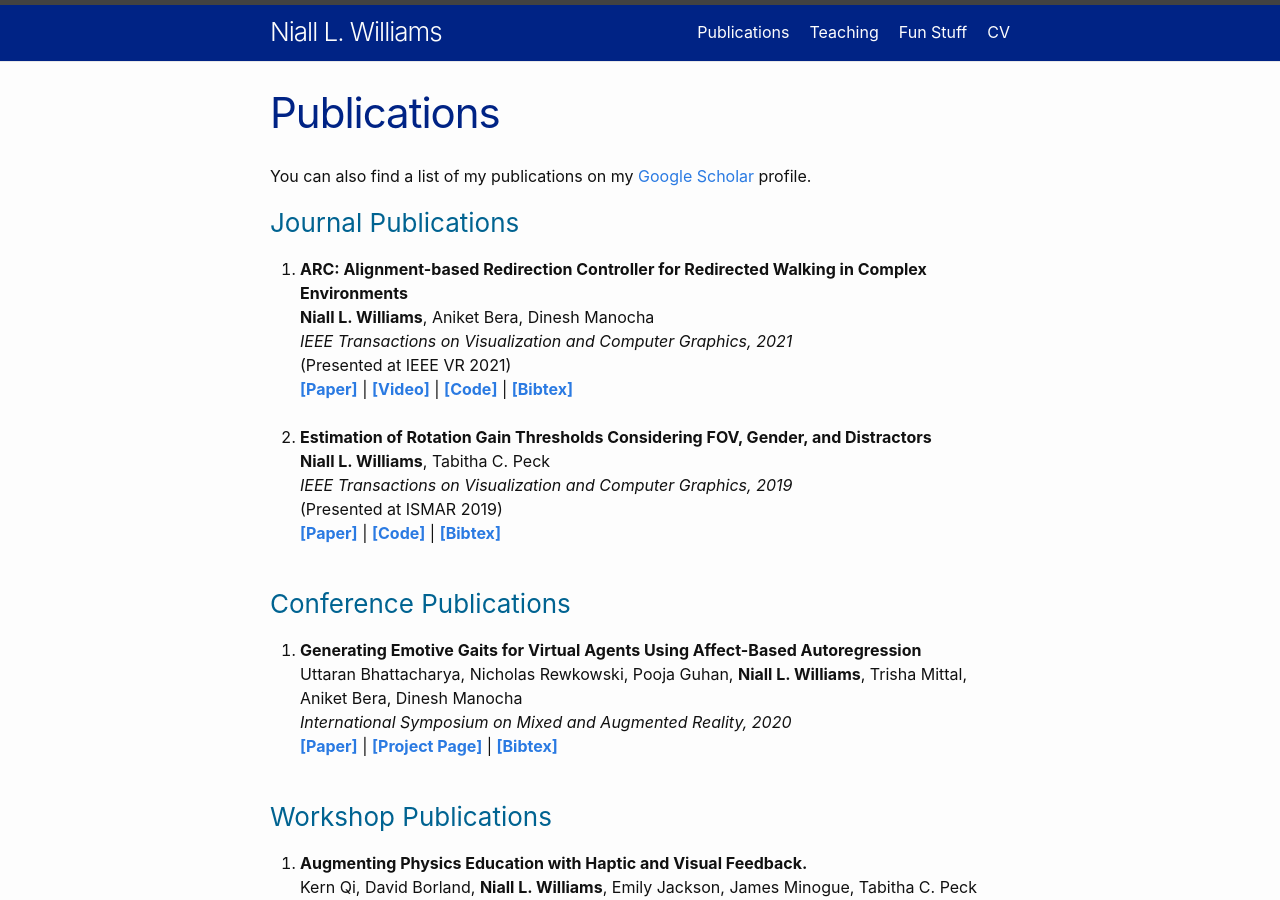
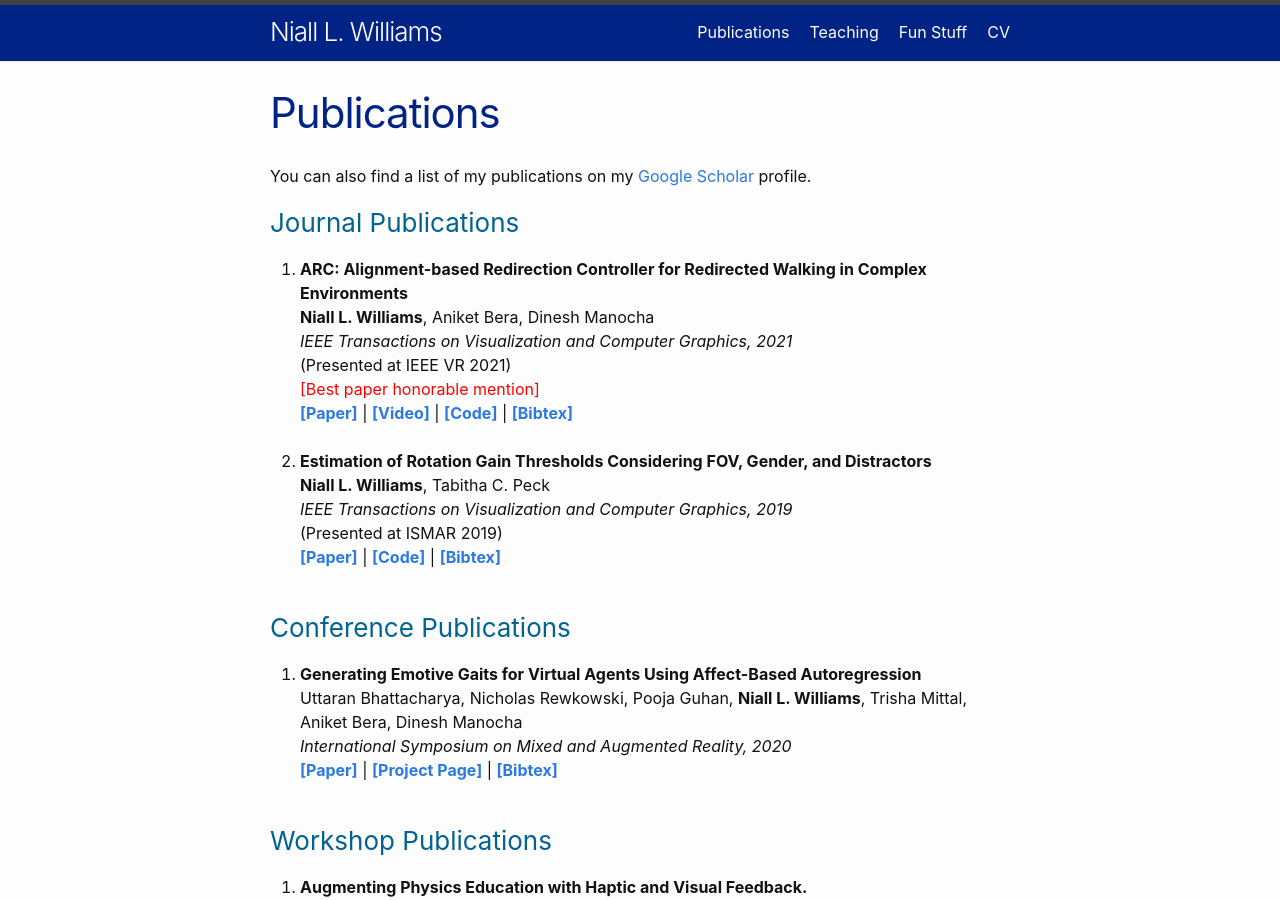
Before and after one commit to niallw/niallw.github.io, a Jekyll site: the page built from pubs.md, in a window 1280 px wide and 900 px high. Built offline with Jekyll 4.4.1, drawn with Linux system fonts in a browser that asks for light colours.

Commit message:
best paper

```diff
--- a/pubs.md
+++ b/pubs.md
@@ -15,6 +15,7 @@ You can also find a list of my publications on my <a href="https://scholar.googl
 <b>Niall L. Williams</b>, Aniket Bera, Dinesh Manocha<br>
 <i>IEEE Transactions on Visualization and Computer Graphics, 2021</i><br>
 (Presented at IEEE VR 2021)<br>
+<span style="color:red">[Best paper honorable mention]</span><br>
 <a href="../files/publications/williams2021arc.pdf" target="_blank"><b>[Paper]</b></a> | <a href="https://www.youtube.com/watch?v=myz2Qnyaj7Q" target="_blank"><b>[Video]</b></a> | <a href="https://github.com/pasumi/pasumi" target="_blank"><b>[Code]</b></a> | <a href="../files/bib/williams2021arc.txt" target="_blank"><b>[Bibtex]</b></a>
 </li>
 <br>
```
Also changed, not shown: 1 other file.
